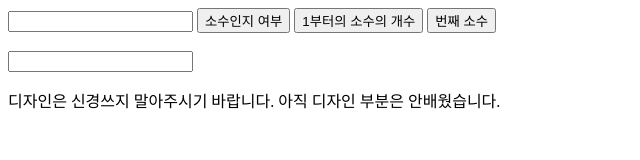
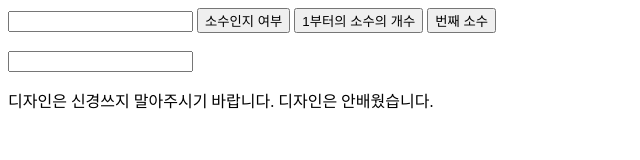
Before and after one commit to chan-gyeong/firstweb, a plain HTML site: page js/Primenumber.html in a window 1280 px wide. Shown: the whole page, without its empty margins (0-640 px from the left). Drawn offline with Linux system fonts and the light colour scheme.

Commit message:
각주수정1

```diff
--- a/js/Primenumber.html
+++ b/js/Primenumber.html
@@ -11,7 +11,7 @@
     <input type="button" name="corcul" value="번째 소수" onclick="nstprime(a.value)">
     <br><br>
     <input type="text" id="return" value="">
-    <p>디자인은 신경쓰지 말아주시기 바랍니다. 아직 디자인 부분은 안배웠습니다.</p>
+    <p>디자인은 신경쓰지 말아주시기 바랍니다. 디자인은 안배웠습니다.</p>
     <script src="foounctian.js"></script>
   </body>
 </html>
```
